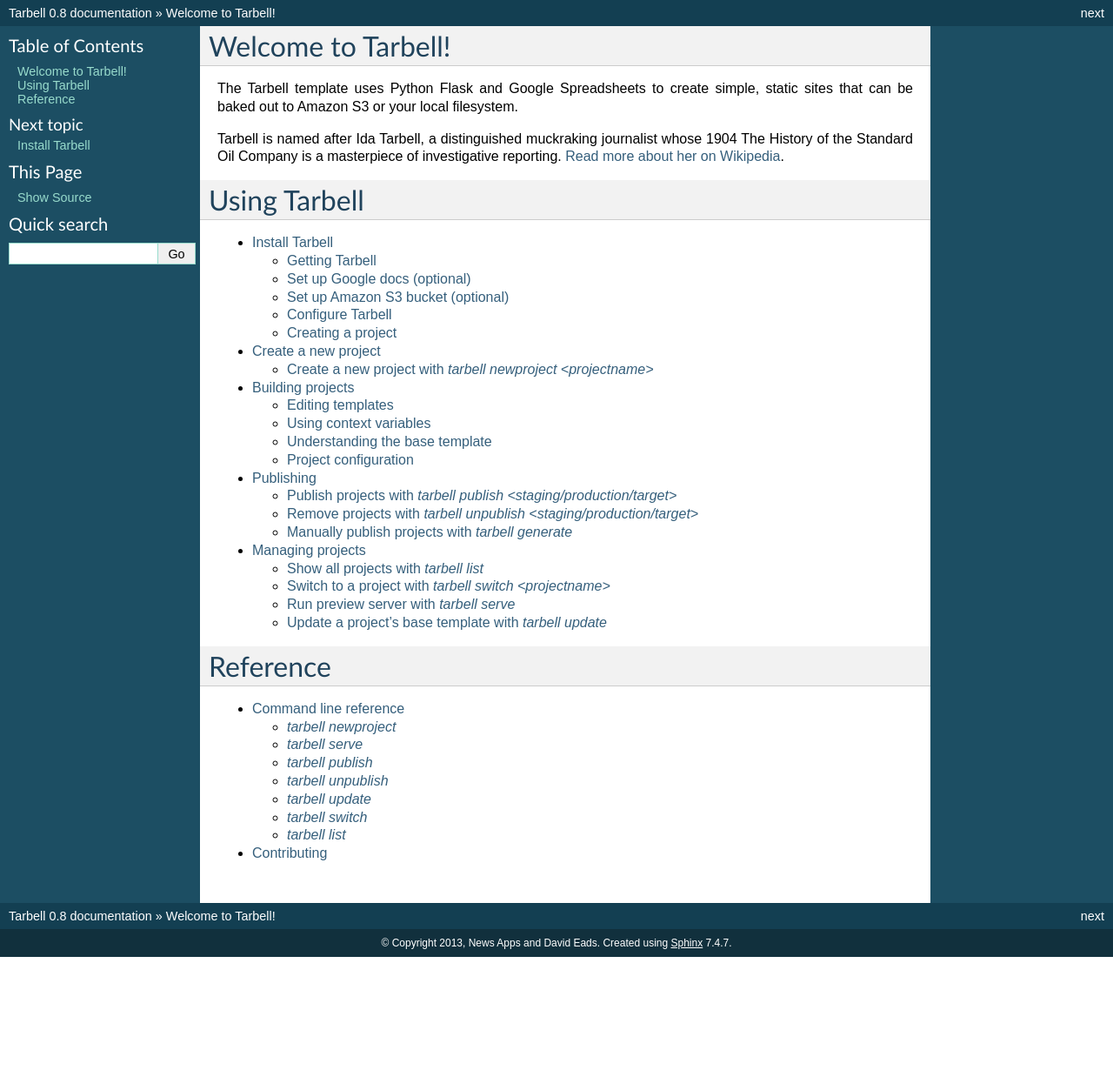
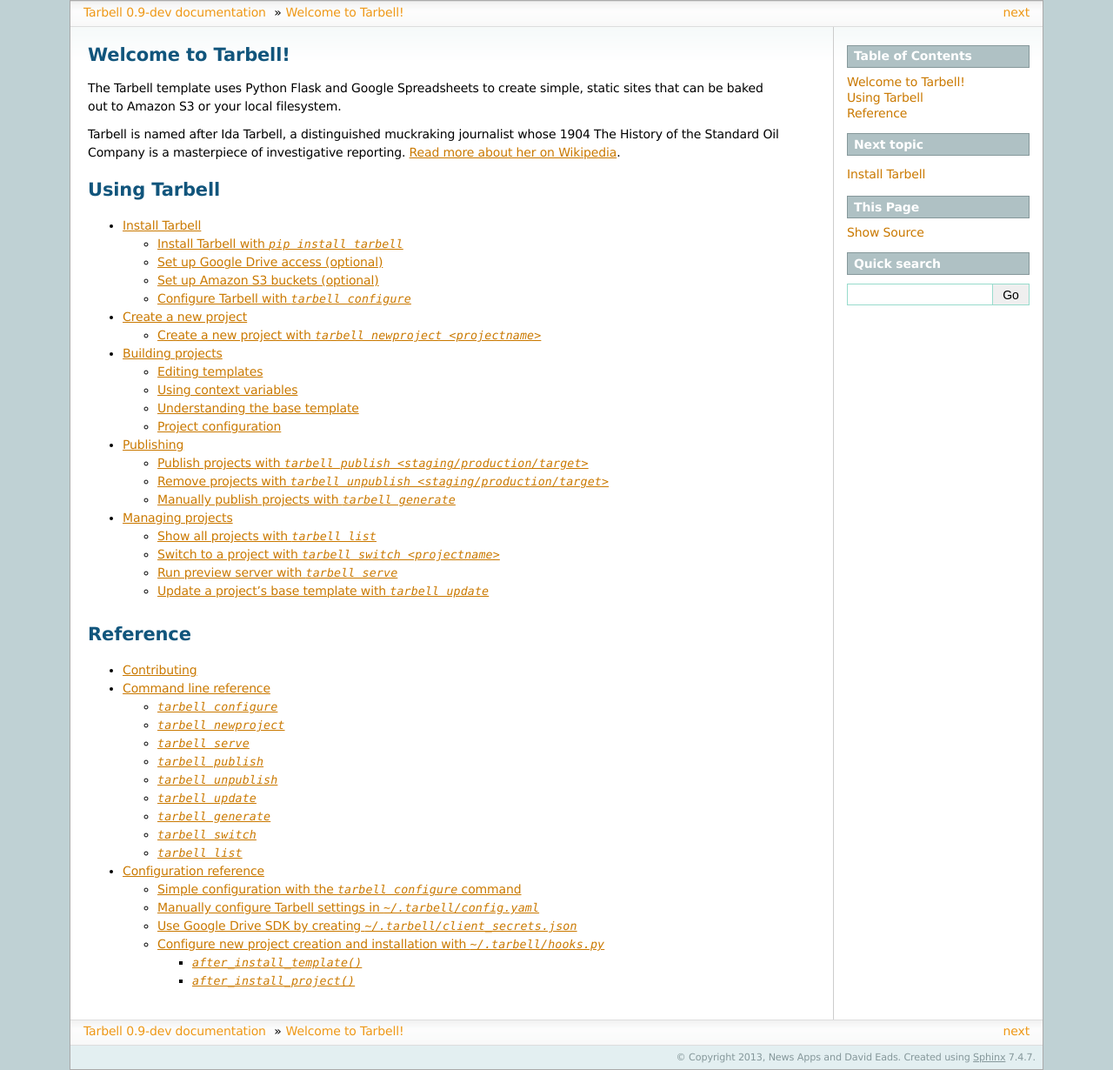
Before and after one commit to tarbell-project/tarbell, a Sphinx documentation site: the page built from docs/index.rst, in a window 1280 px wide. Shown: the whole page at 87% size. Built offline with Sphinx 7.4.7, drawn with Linux system fonts in a browser that asks for light colours; before the commit the page ends 1100 px from its top, so only the background shows below that.

Commit message:
keep expanding docs

```diff
--- a/docs/conf.py
+++ b/docs/conf.py
@@ -55,9 +55,9 @@
 # built documents.
 #
 # The short X.Y version.
-version = '0.8'
+version = '0.9'
 # The full version, including alpha/beta/rc tags.
-release = '0.8'
+release = '0.9-dev'
 
 # The language for content autogenerated by Sphinx. Refer to documentation
 # for a list of supported languages.
@@ -102,7 +102,7 @@
 
 # The theme to use for HTML and HTML Help pages.  See the documentation for
 # a list of builtin themes.
-html_theme = 'default'
+html_theme = 'sphinxdoc'
 
 # Theme options are theme-specific and customize the look and feel of a theme
 # further.  For a list of options available for each theme, see the
--- /dev/null
+++ b/docs/configuring.rst
@@ -0,0 +1,35 @@
+=======================
+Configuration reference
+=======================
+
+Simple configuration with the `tarbell configure` command
+---------------------------------------------------------
+
+Manually configure Tarbell settings in `~/.tarbell/config.yaml`
+--------------------------------------------------------------
+
+::
+
+    projects_dir: /path/to/tarbell/projects
+    google_account: googleaccount@gmail.com
+    s3:
+      access_key: accesskey
+      access_key_id: accesskeyid
+      staging_bucket: s3://s3bucketurl
+      production_bucket: s3://s3bucketurl
+    templates:
+      - ['Basic Bootstrap 3.x Tarbell project', 'https://github.com/newsapps/tarbell-template']
+      - ['Searchable map with Fusion Tables', 'https://github.com/eads/tarbell-searchable-map']
+
+
+Use Google Drive SDK by creating `~/.tarbell/client_secrets.json`
+-----------------------------------------------------------------
+
+Configure new project creation and installation with `~/.tarbell/hooks.py`
+--------------------------------------------------------------------------
+
+`after_install_template()`
+==========================
+
+`after_install_project()`
+=========================
--- a/docs/index.rst
+++ b/docs/index.rst
@@ -30,5 +30,6 @@
 =========
 
 .. toctree::
+    contributing
     reference
-    contributing
+    configuring
--- a/docs/install.rst
+++ b/docs/install.rst
@@ -2,26 +2,26 @@
 Install Tarbell
 ===============
 
-Getting Tarbell
----------------
+Install Tarbell with `pip install tarbell`
+------------------------------------------
 
 ::
 
     pip install tarbell
 
-Set up Google docs (optional)
------------------------------
+Set up Google Drive access (optional)
+-------------------------------------
 
 This step is recommended but optional.
 
-Set up Amazon S3 bucket (optional)
+Set up Amazon S3 buckets (optional)
 ----------------------------------
 
 If you don't want an Amazon S3 bucket, you'll need to upload your files yourself.
 See the tarbell generate documentation for more.
 
-Configure Tarbell
------------------
+Configure Tarbell with `tarbell configure`
+------------------------------------------
 
 ::
 
@@ -54,7 +54,9 @@
     <Google docs workflow>
 
     <if google docs>
-    Please specify a default Google account (such as somebody@gmail.com) that will have access to created spreadsheets. Leave blank to specify for every new project.
+    Please specify a default Google account (such as somebody@gmail.com) that
+    will have access to created spreadsheets. Leave blank to specify for every
+    new project.
 
     What is your default staging Amazon S3 path (such as s3://mybucket.beta.myorg.com/projects) [leave blank to skip]
     What is your default production Amazon S3 path (such as s3://mybucket.myorg.com/projects) [leave blank to skip]
--- a/docs/reference.rst
+++ b/docs/reference.rst
@@ -1,6 +1,10 @@
 ======================
 Command line reference
 ======================
+
+`tarbell configure`
+-------------------
+
 
 `tarbell newproject`
 --------------------
@@ -25,6 +29,11 @@
 
 **Requires current directory to be a Tarbell project.**
 
+`tarbell generate`
+------------------
+
+**Requires current directory to be a Tarbell project.**
+
 `tarbell switch`
 ----------------
 
```
Also changed, not shown: other parts of docs/install.rst (+0 -3 lines).
